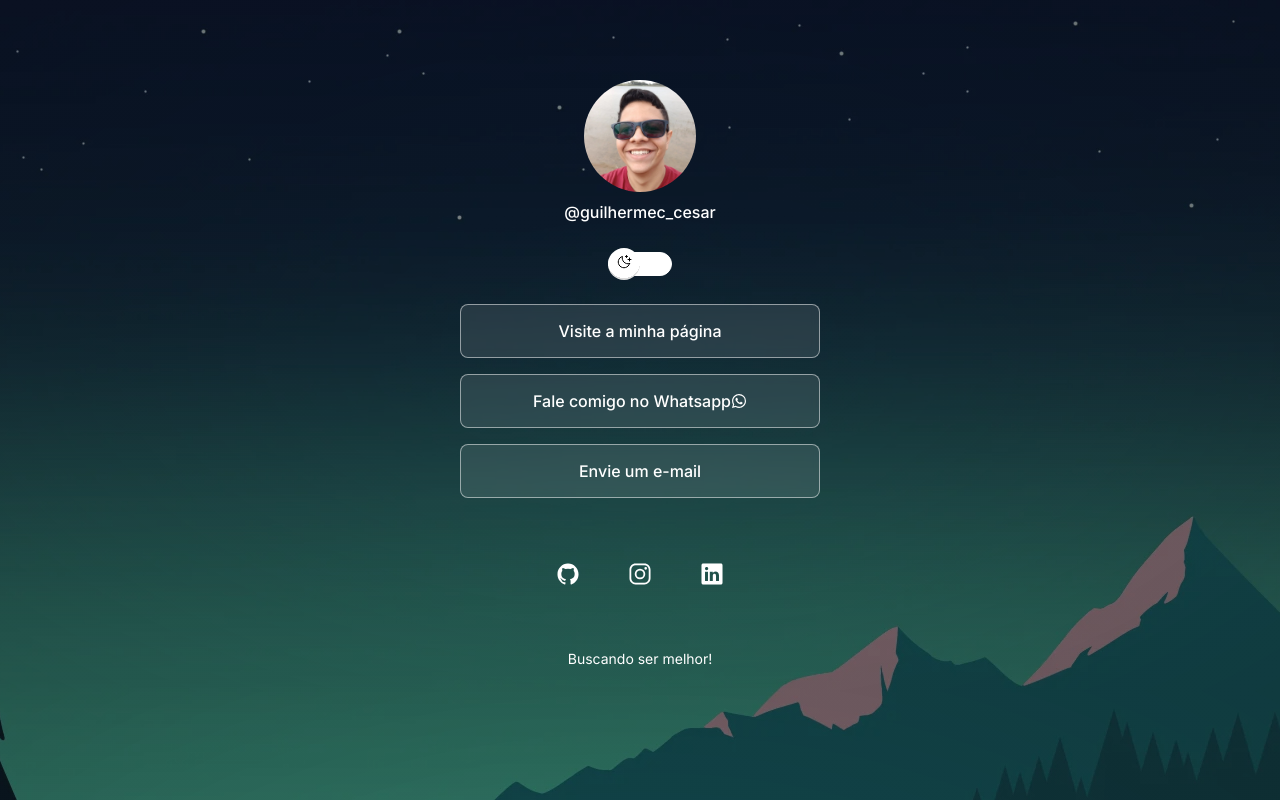
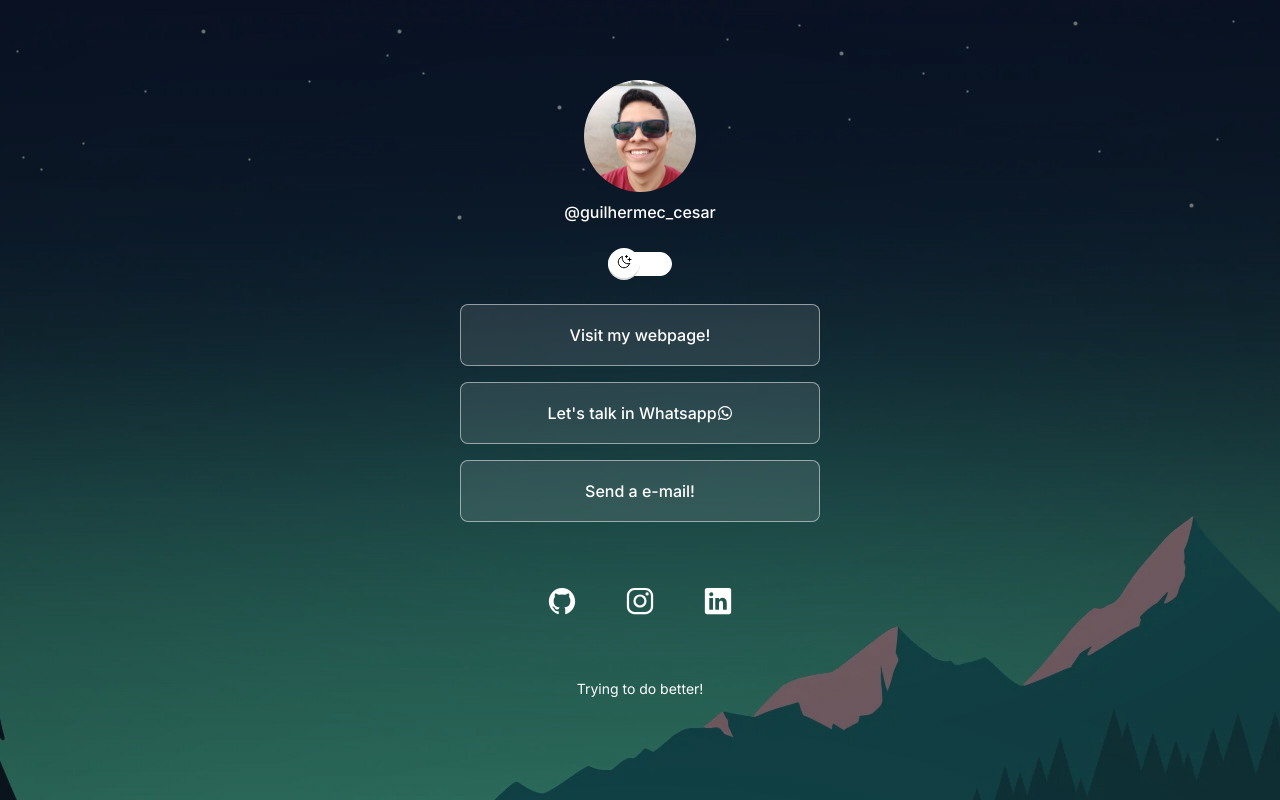
Before and after one commit to GuilhermeC77/social_card, a plain HTML site: page index.html in a window 1280 px wide. Drawn offline with nearby package versions, Linux system fonts and the light colour scheme.

Commit message:
alterações label

```diff
--- a/index.html
+++ b/index.html
@@ -36,21 +36,21 @@
         <ul id="itens_lista">
           <li>
             <a href="https://guilhermec77.github.io/myHome/" target="_blank"
-              >Visite a minha página</a
+              >Visit my webpage!</a
             >
           </li>
           <li>
             <a
               href="https://api.whatsapp.com/send/?phone=5517988269521&text&type=phone_number&app_absent=0"
               target="_blank"
-              >Fale comigo no Whatsapp <ion-icon name="logo-whatsapp"></ion-icon
+              >Let's talk in Whatsapp <ion-icon name="logo-whatsapp"></ion-icon
             ></a>
           </li>
           <li>
             <a
               href="mailto:guilherme.cesar@redemontecarlo.com.br"
               target="_blank"
-              >Envie um e-mail
+              >Send a e-mail!
             </a>
           </li>
         </ul>
@@ -71,7 +71,7 @@
       </div>
 
       <footer>
-        <p>Buscando ser melhor!</p>
+        <p>Trying to do better!</p>
       </footer>
     </div>
 
--- a/styles.css
+++ b/styles.css
@@ -138,7 +138,7 @@ ul li a {
   align-items: center; /* centraliza no centro vertical */
   justify-content: center; /*  centraliza no centro horizontal */
 
-  padding: 16px 24px;
+  padding: 20px 24px;
 
   background: rgba(var(--surface-color), 0.1);
   /* stroke-color-dark-mode */
@@ -172,7 +172,7 @@ ul li a:hover {
 
   padding: 24px 0;
 
-  font-size: 24px;
+  font-size: 30px;
 
   justify-content: center;
 }
```
